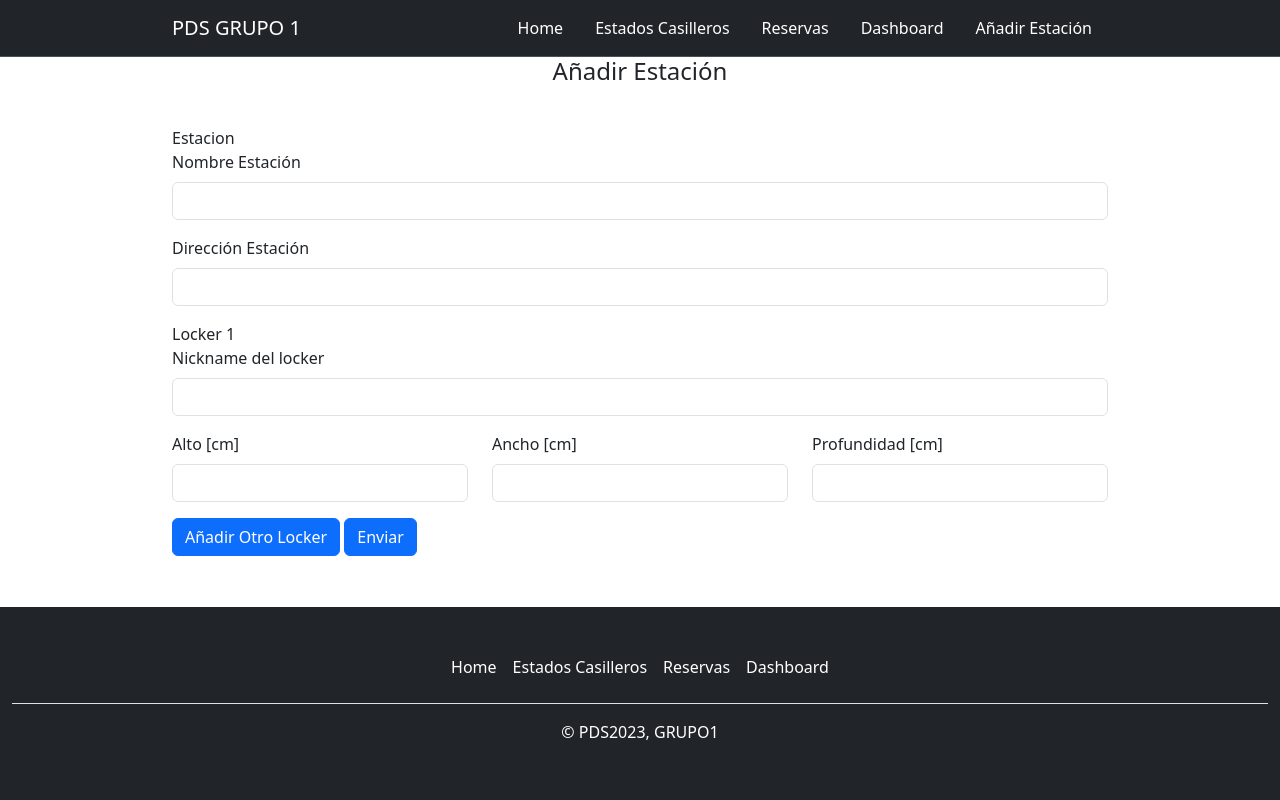
After one commit to elbug-py/P3PDS, a FastAPI app: template SACC/templates/ecommerce.html in a window 1280 px wide. The commit adds this page. Run offline with FastAPI, Linux system fonts and the light colour scheme; the template is opened without the code that fills it, so the values that code supplies are empty.

Commit message:
dejando la caga

```diff
--- a/SACC/app/app.py
+++ b/SACC/app/app.py
@@ -1,10 +1,10 @@
-from fastapi import FastAPI, HTTPException, Depends,BackgroundTasks, Request
+from fastapi import FastAPI, HTTPException, Depends,BackgroundTasks, Request, Form
 import requests
 import models
 from database import engine, SessionLocal
 from sqlalchemy.orm import Session
 from sqlalchemy import text
-from typing import Annotated
+from typing import Annotated, List
 import json
 from itertools import permutations
 from enum import Enum
@@ -19,7 +19,7 @@ import json
 from fastapi.templating import Jinja2Templates
 
 
-templates = Jinja2Templates(directory="sacc/templates")
+templates = Jinja2Templates(directory="templates")
 MQTT = False
 
 
@@ -40,48 +40,29 @@ def generar_clave_alfanumerica(longitud=12):
 locker_state = {
     "stations": [
         {
-            "station_id": "G1",
+            "station_name": "G1",
+            "address": "Universidad de los Andes",
             "lockers": [
                 {
                     "nickname": "1",
                     "state": 0,
                     "is_open": False,
                     "is_empty": True,
+                    "size": "20x20x40"
                 },
                 {
                     "nickname": "2",
                     "state": 0,
                     "is_open": False,
                     "is_empty": True,
+                    "size": "20x30x40"
                 },
                 {
                     "nickname": "3",
                     "state": 0,
                     "is_open": False,
                     "is_empty": True,
-                }
-            ]
-        },
-        {
-            "station_id": "G3",
-            "lockers": [
-                {
-                    "nickname": "1",
-                    "state": 0,
-                    "is_open": False,
-                    "is_empty": True,
-                },
-                {
-                    "nickname": "2",
-                    "state": 0,
-                    "is_open": False,
-                    "is_empty": True,
-                },
-                {
-                    "nickname": "3",
-                    "state": 0,
-                    "is_open": False,
-                    "is_empty": True,
+                    "size": "20x40x40"
                 }
             ]
         }
@@ -107,7 +88,7 @@ def load_initial_data(db: Session):
     # Verificar si la tabla Station está vacía
     if not db.query(models.Station).count():
         # Si está vacía, cargar datos
-        db_station = models.Station(address="G1", id=1)
+        db_station = models.Station(name="G1", address="direccion prueba")
         db.add(db_station)
         # db_station = models.Station(address="G3", id=2)
         # db.add(db_station)
@@ -118,26 +99,26 @@ def load_initial_data(db: Session):
     # Verificar si la tabla Locker está vacía
     if not db.query(models.Locker).count():
         # Si está vacía, cargar datos
-        db_locker = models.Locker(state=0, height=20, width=40, depth=20, station_id=1, id=1, personal_id=1)
+        db_locker = models.Locker(state=0, height=20, width=40, depth=20, station_id=1, personal_id=1)
         db.add(db_locker)
-        db_locker = models.Locker(state=0, height=30, width=40, depth=20, station_id=1, id=2, personal_id=2)
+        db_locker = models.Locker(state=0, height=30, width=40, depth=20, station_id=1, personal_id=2)
         db.add(db_locker)
-        db_locker = models.Locker(state=0, height=40, width=40, depth=20, station_id=1, id=3, personal_id=3)
+        db_locker = models.Locker(state=0, height=40, width=40, depth=20, station_id=1, personal_id=3)
         db.add(db_locker)
         db.commit()
 
-        # db_locker = models.Locker(state=0, height=20, width=50, depth=25, station_id=2, id=4, personal_id=1)
+        # db_locker = models.Locker(state=0, height=20, width=50, depth=25, station_id=2, personal_id=1)
         # db.add(db_locker)
-        # db_locker = models.Locker(state=0, height=20, width=60, depth=25, station_id=2, id=5, personal_id=2)
+        # db_locker = models.Locker(state=0, height=20, width=60, depth=25, station_id=2, personal_id=2)
         # db.add(db_locker)
-        # db_locker = models.Locker(state=0, height=20, width=30, depth=25, station_id=2, id=6, personal_id=3)
+        # db_locker = models.Locker(state=0, height=20, width=30, depth=25, station_id=2, personal_id=3)
         # db.add(db_locker)
         # db.commit()
-        # db_locker = models.Locker(state=0, height=30, width=30, depth=30, station_id=3, id=7, personal_id=1)
+        # db_locker = models.Locker(state=0, height=30, width=30, depth=30, station_id=3, personal_id=1)
         # db.add(db_locker)
-        # db_locker = models.Locker(state=0, height=30, width=40, depth=30, station_id=3, id=8, personal_id=2)
+        # db_locker = models.Locker(state=0, height=30, width=40, depth=30, station_id=3, personal_id=2)
         # db.add(db_locker)
-        # db_locker = models.Locker(state=0, height=20, width=50, depth=30, station_id=3, id=9, personal_id=3)
+        # db_locker = models.Locker(state=0, height=20, width=50, depth=30, station_id=3, personal_id=3)
         # db.add(db_locker)
         # db.commit()
 
@@ -175,9 +156,9 @@ def create_record(db: Session, reservation_id: int, user_id: int, locker_id: int
     db.add(db_historial)
     db.commit()
 
-def get_locker_from_global_states(personal_id: int, station_name: str, locker_state=locker_state):
+def get_locker_from_global_states(personal_id: int, station_name: str):
     for station in locker_state["stations"]:
-        if station["station_id"] == station_name:
+        if station["station_name"] == station_name:
             for locker in station["lockers"]:
                 if locker["nickname"] == str(personal_id):
                     return locker["state"]
@@ -279,7 +260,7 @@ estados_generales = {
 }
 
 def get_state_by_state_number(state_number, estados_generales=estados_generales):
-    return estados_generales[state_number]
+    return estados_generales[int(state_number)]
 
 
 if MQTT:
@@ -805,6 +786,7 @@ async def home(request: Request, db: dp_dependecy):
 
 @app.get('/estado_casilleros/')
 async def estado_casilleros(request: Request, db: dp_dependecy):
+    print(locker_state)
     sql_query = text(f"SELECT * FROM locker")
     result = db.execute(sql_query)
     lockers = result.fetchall()
@@ -817,14 +799,14 @@ async def estado_casilleros(request: Request, db: dp_dependecy):
     for cont, locker in enumerate(lockers):
         if cont == len(lockers)-1:
             dic_aux[locker[0]] = {"id": locker[0], "personal_id": locker[1], "state": get_state_by_state_number(locker[2]), "height": locker[3], "width": locker[4], "depth": locker[5], "station_id": locker[7], "code": locker[6], "Status_fisico": get_state_by_state_number(get_locker_from_global_states(locker[1], station_dic[locker[7]])), "comparacion": get_comparisson_locker_state(locker[2], get_locker_from_global_states(locker[1], station_dic[locker[7]]))}
-            dic[locker[7]] = dic_aux
+            dic[station_dic[locker[7]]] = dic_aux
             break
         if cont == 0:
             dic_aux[locker[0]] = {"id": locker[0], "personal_id": locker[1], "state": get_state_by_state_number(locker[2]), "height": locker[3], "width": locker[4], "depth": locker[5], "station_id": locker[7], "code": locker[6], "Status_fisico": get_state_by_state_number(get_locker_from_global_states(locker[1], station_dic[locker[7]])), "comparacion": get_comparisson_locker_state(locker[2], get_locker_from_global_states(locker[1], station_dic[locker[7]]))}
             continue
         if locker[7] != lockers[cont+1][7]:
             dic_aux[locker[0]] = {"id": locker[0], "personal_id": locker[1], "state": get_state_by_state_number(locker[2]), "height": locker[3], "width": locker[4], "depth": locker[5], "station_id": locker[7], "code": locker[6], "Status_fisico": get_state_by_state_number(get_locker_from_global_states(locker[1], station_dic[locker[7]])), "comparacion": get_comparisson_locker_state(locker[2], get_locker_from_global_states(locker[1], station_dic[locker[7]]))}
-            dic[locker[7]] = dic_aux
+            dic[station_dic[locker[7]]] = dic_aux
             dic_aux = {}
         else:
             dic_aux[locker[0]] = {"id": locker[0], "personal_id": locker[1], "state": get_state_by_state_number(locker[2]), "height": locker[3], "width": locker[4], "depth": locker[5], "station_id": locker[7], "code": locker[6], "Status_fisico": get_state_by_state_number(get_locker_from_global_states(locker[1], station_dic[locker[7]])), "comparacion": get_comparisson_locker_state(locker[2], get_locker_from_global_states(locker[1], station_dic[locker[7]]))}
@@ -871,3 +853,69 @@ async def create_e_commerce(name:str,password:str,db: dp_dependecy):
             return {"result": False,"message":"No tienes acceso para crear el e-commerce" }
     except:
             return {"result": False,"message":"Ha ocurrido un error" }
+
+
+@app.get('/new_station/')
+async def new_station(request: Request, db: dp_dependecy):
+
+    return templates.TemplateResponse("new_station.html", {"request": request})
+
+from pydantic import BaseModel
+class LockerData(BaseModel):
+    nameInput: str
+    addressInput: str
+    nicknameInput: List[str]
+    heightInput: List[float]
+    widthInput: List[float]
+    depthInput: List[float]
+    modo: str
+
+@app.post("/accion_nueva_estacion/")
+async def process_form(request: Request, db: dp_dependecy, data: LockerData):
+    if data.modo == "new":
+        locker_state["stations"].append({"station_name":data.nameInput,"nickname":data.addressInput,"lockers":[]})
+        db_station = models.Station(name=data.nameInput, address=data.addressInput)
+        db.add(db_station)
+        db.commit()
+        sql_query = text(f"SELECT * FROM station WHERE name = '{data.nameInput}'")
+        station_id = db.execute(sql_query).fetchone()[0]
+        for locker in zip(data.nicknameInput, data.heightInput, data.widthInput, data.depthInput):
+            db_locker = models.Locker(personal_id=locker[0], state=0, height=locker[1], width=locker[2], depth=locker[3], station_id=station_id)
+            db.add(db_locker)
+            db.commit()
+            locker_state["stations"][-1]["lockers"].append({"nickname":locker[0],"state":0, "is_open":False, "is_empty":True, "size":f"{locker[1]}x{locker[2]}x{locker[3]}"})
+
+    elif data.modo == "edit":
+        print(data)
+    return {"message": "Datos recibidos correctamente"}
+
+
+@app.get('/ecommerce/')
+async def ecommerce(request: Request, db: dp_dependecy):
+
+    return templates.TemplateResponse("ecommerce.html", {"request": request})
+
+@app.get('/ecommerces/')
+async def ecommerce(request: Request, db: dp_dependecy):
+
+    return templates.TemplateResponse("ecommerce.html", {"request": request})
+
+# @app.post("/accion_nueva_estacion/")
+# async def process_form(request: Request, db: dp_dependecy, data: LockerData):
+#     if data.modo == "new":
+#         db_station = models.Station(name=data.nameInput, address=data.addressInput)
+#         db.add(db_station)
+#         db.commit()
+#         # sql_query = text(f"INSERT INTO station (name, address) VALUES ('{data.nameInput}', '{data.addressInput}')")
+#         # db.execute(sql_query)
+#         # db.commit()
+#         sql_query = text(f"SELECT * FROM station WHERE name = '{data.nameInput}'")
+#         station_id = db.execute(sql_query).fetchone()[0]
+#         for locker in zip(data.nicknameInput, data.heightInput, data.widthInput, data.depthInput):
+#             sql_query = text(f"INSERT INTO locker (personal_id, state, height, width, depth, station_id) VALUES ('{locker[0]}', {0}, {locker[1]}, {locker[2]}, {locker[3]}, {station_id})")
+#             db.execute(sql_query)
+#             db.commit()
+#         # locker_state[station_id] = [0 for i in range(len(data.nicknameInput))]
+#     elif data.modo == "edit":
+#         print(data)
+#     return {"message": "Datos recibidos correctamente"}
--- a/SACC/main.py
+++ b/SACC/main.py
@@ -9,10 +9,11 @@ from datetime import datetime
 from fastapi.templating import Jinja2Templates
 import os
 
-templates = Jinja2Templates(directory="sacc/templates")
+templates = Jinja2Templates(directory="templates")
 
 
 class Station(BaseModel):
+    name: str
     address: str
 
 class Locker(BaseModel):
--- a/SACC/requirements.txt
+++ b/SACC/requirements.txt
@@ -9,3 +9,4 @@ uvicorn==0.24.0.post1
 asposestorage==1.0.2
 typing_extensions==4.8.0
 psycopg2==2.9.7
+python-multipart==0.0.6
--- a/SACC/send_email.py
+++ b/SACC/send_email.py
@@ -31,7 +31,7 @@ conf = ConnectionConfig(
     MAIL_SSL_TLS = False,
     USE_CREDENTIALS = True,
     VALIDATE_CERTS = True,
-    TEMPLATE_FOLDER="sacc/templates"
+    TEMPLATE_FOLDER="templates"
 )
 async def send_email_async(subject: str, email_to: str, body: dict):
     message = MessageSchema(
--- /dev/null
+++ b/SACC/templates/ecommerce.html
@@ -0,0 +1,62 @@
+<!DOCTYPE html>
+
+<html>
+    <head>
+        <meta charset="utf-8">
+        <meta http-equiv="X-UA-Compatible" content="IE=edge">
+        <title>Nueva Estación</title>
+        <meta name="description" content="">
+        <meta name="viewport" content="width=device-width, initial-scale=1">
+        <link rel="stylesheet" href="">
+        <link href="https://cdn.jsdelivr.net/npm/bootstrap@5.3.2/dist/css/bootstrap.min.css" rel="stylesheet" integrity="sha384-T3c6CoIi6uLrA9TneNEoa7RxnatzjcDSCmG1MXxSR1GAsXEV/Dwwykc2MPK8M2HN" crossorigin="anonymous">
+        <script src="https://cdn.jsdelivr.net/npm/bootstrap@5.3.2/dist/js/bootstrap.bundle.min.js" integrity="sha384-C6RzsynM9kWDrMNeT87bh95OGNyZPhcTNXj1NW7RuBCsyN/o0jlpcV8Qyq46cDfL" crossorigin="anonymous"></script>
+    </head>
+    <body>
+        {% include 'header.html'%}
+        <h4 class="text-center mb-4">Añadir Estación</h4>
+        <div class="container w-75">
+            <form id="lockerForm" class="my-3" method="POST" action="/accion_nueva_estacion/">
+
+                Estacion
+                <div class="mb-3">
+                    <label for="nameInput" class="form-label">Nombre Estación</label>
+                    <input type="text" class="form-control" id="nameInput" name="nameInput" required>
+                </div>
+                <div class="mb-3">
+                    <label for="addressInput" class="form-label">Dirección Estación</label>
+                    <input type="text" class="form-control" id="addressInput" name="addressInput" required>
+                </div>
+
+                <div id="lockersAll">
+                    <div id="lockerContainer" class="locker-container mb-3">
+                        <div id="lockerCount">
+                            Locker 1
+                        </div>
+                        <div class="mb-3 locker">
+                            <label for="nicknameInput" class="form-label">Nickname del locker</label>
+                            <input type="text" class="form-control" id="nicknameInput[]" name="nicknameInput[]" required>
+                        </div>
+                        <div class="row">
+                            <div class="col">
+                                <label for="heightInput" class="form-label">Alto [cm]</label>
+                                <input type="number" class="form-control" id="heightInput[]" name="heightInput[]" required>
+                            </div>
+                            <div class="col">
+                                <label for="widthInput" class="form-label">Ancho [cm]</label>
+                                <input type="number" class="form-control" id="widthInput[]" name="widthInput[]" required>
+                            </div>
+                            <div class="col">
+                                <label for="depthInput" class="form-label">Profundidad [cm]</label>
+                                <input type="number" class="form-control" name="depthInput[]" id="depthInput[]" required>
+                            </div>
+                        </div>
+                    </div>
+                </div>
+
+                <button type="button" class="btn btn-primary" onclick="addLocker()">Añadir Otro Locker</button>
+                <button type="button" class="btn btn-primary" onclick="enviarFormulario()">Enviar</button>
+            </form>
+        </div>
+        {% include 'footer.html'%}
+    </body>
+</html>
--- a/SACC/templates/estado_casilleros.html
+++ b/SACC/templates/estado_casilleros.html
@@ -17,7 +17,7 @@
         {% for sacc_number, sacc in saccs.items() %}
 
             <div class="container-xl w-75 text-center mb-4">
-                <h5>SACC N° {{ sacc_number }}</h5>
+                <h5>Station {{ sacc_number }}</h5>
 
                 <table class="table table-striped">
                     <thead>
--- a/SACC/templates/header.html
+++ b/SACC/templates/header.html
@@ -10,6 +10,7 @@
           <a class="nav-link mx-2 text-white" href="/estado_casilleros">Estados Casilleros</a>
           <a class="nav-link mx-2 text-white" href="/reservas/">Reservas</a>
           <a class="nav-link mx-2 text-white" href="/dashboard/">Dashboard</a>
+          <a class="nav-link mx-2 text-white" href="/new_station/">Añadir Estación</a>
         </div>
       </div>
     </div>
```
Also changed, not shown: SACC/models.py (+10 -9 lines), SACC/templates/new_station.html (added, +133 -0 lines), SACC/templates/ecommerces.html (added).
